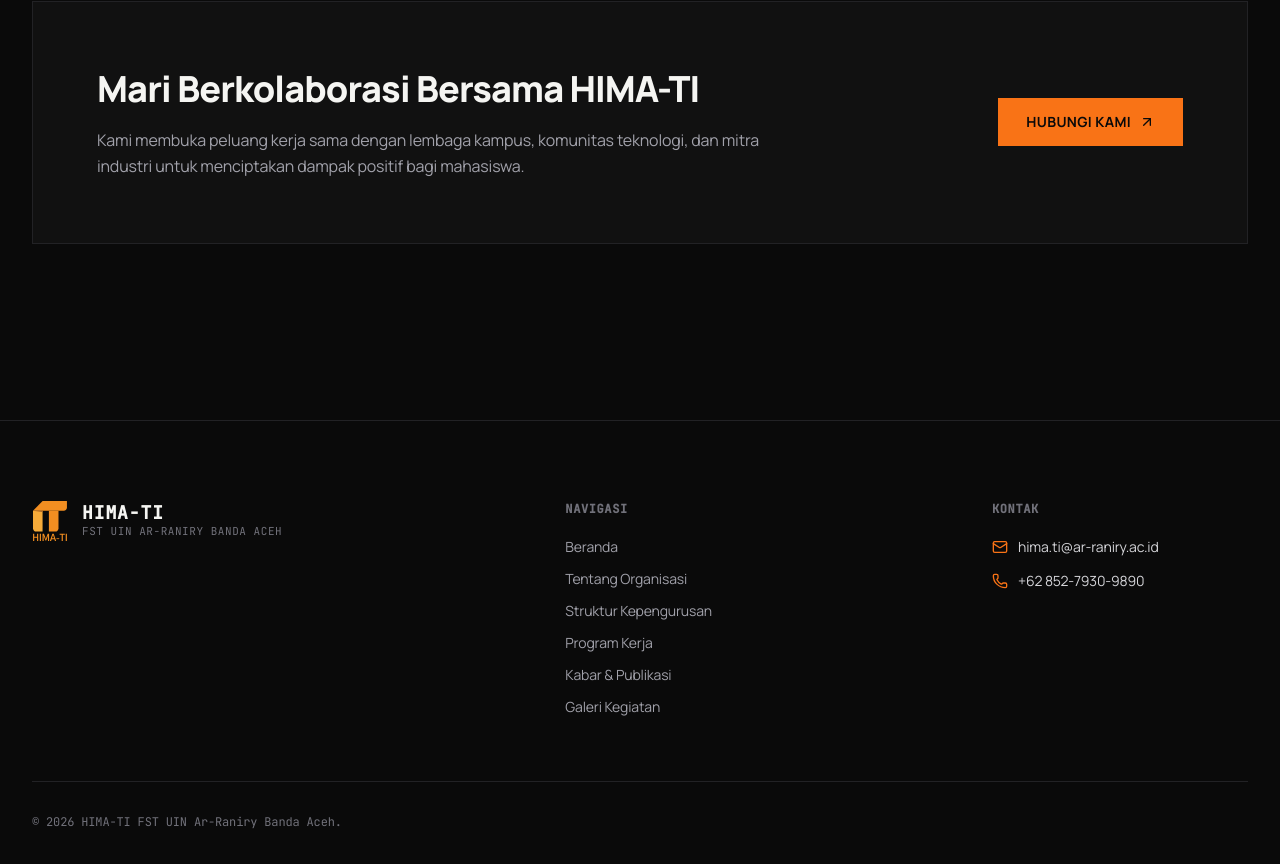
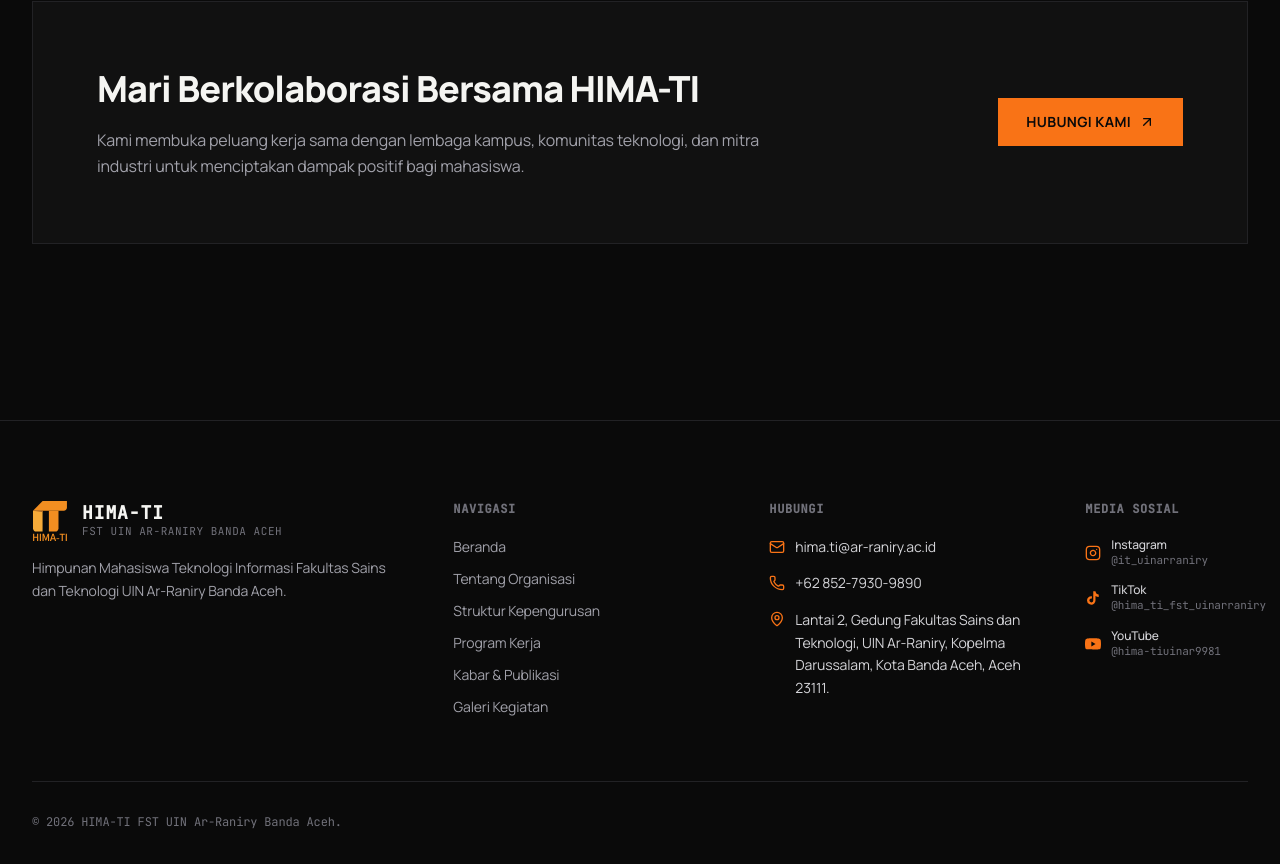
Before and after one commit to dimasrwan/WEBSITE-HIMA-TI, a Next.js app: page / in a window 1280 px wide. Shown: the part 3754-4618 px from the top of the page. Built offline with nearby package versions, Linux system fonts and the light colour scheme.

Commit message:
refactor: update footer with 4-column layout, location maps link, and social media channels

```diff
--- a/src/components/layout/Footer.tsx
+++ b/src/components/layout/Footer.tsx
@@ -1,7 +1,7 @@
 import React from "react";
 import Link from "next/link";
 import Image from "next/image";
-import { Mail, Phone } from "lucide-react";
+import { Mail, Phone, MapPin } from "lucide-react";
 import Container from "@/components/ui/Container";
 import { ORG_INFO } from "@/data";
 
@@ -14,14 +14,81 @@ const NAV_ITEMS = [
   { name: "Galeri Kegiatan", href: "/galeri" },
 ];
 
+function InstagramIcon({ className }: { className?: string }) {
+  return (
+    <svg
+      viewBox="0 0 24 24"
+      fill="none"
+      stroke="currentColor"
+      strokeWidth="2"
+      strokeLinecap="round"
+      strokeLinejoin="round"
+      className={className}
+      aria-hidden="true"
+    >
+      <rect width="20" height="20" x="2" y="2" rx="5" ry="5" />
+      <path d="M16 11.37A4 4 0 1 1 12.63 8 4 4 0 0 1 16 11.37z" />
+      <line x1="17.5" x2="17.51" y1="6.5" y2="6.5" />
+    </svg>
+  );
+}
+
+function TikTokIcon({ className }: { className?: string }) {
+  return (
+    <svg
+      viewBox="0 0 24 24"
+      fill="currentColor"
+      className={className}
+      aria-hidden="true"
+    >
+      <path d="M19.59 6.69a4.83 4.83 0 0 1-3.77-4.25V2h-3.45v13.67a2.89 2.89 0 0 1-5.2 1.74 2.89 2.89 0 0 1 2.31-4.64c.298-.002.595.042.88.13V9.4a6.33 6.33 0 0 0-1-.08A6.34 6.34 0 0 0 3 15.66a6.34 6.34 0 0 0 10.83 4.47 6.27 6.27 0 0 0 1.91-4.47V8.85a8.28 8.28 0 0 0 4.85 1.57v-3.73Z" />
+    </svg>
+  );
+}
+
+function YoutubeIcon({ className }: { className?: string }) {
+  return (
+    <svg
+      viewBox="0 0 24 24"
+      fill="currentColor"
+      className={className}
+      aria-hidden="true"
+    >
+      <path d="M23.498 6.186a3.016 3.016 0 0 0-2.122-2.136C19.505 3.5 12 3.5 12 3.5s-7.505 0-9.377.55a3.016 3.016 0 0 0-2.122 2.136C0 8.07 0 12 0 12s0 3.93.502 5.814a3.016 3.016 0 0 0 2.122 2.136c1.871.55 9.376.55 9.376.55s7.505 0 9.377-.55a3.015 3.015 0 0 0 2.122-2.136C24 15.93 24 12 24 12s0-3.93-.502-5.814zM9.545 15.568V8.432L15.818 12l-6.273 3.568z" />
+    </svg>
+  );
+}
+
+const SOCIAL_ITEMS = [
+  {
+    name: "Instagram",
+    username: "@it_uinarraniry",
+    href: "https://www.instagram.com/it_uinarraniry",
+    icon: InstagramIcon,
+  },
+  {
+    name: "TikTok",
+    username: "@hima_ti_fst_uinarraniry",
+    href: "https://www.tiktok.com/@hima_ti_fst_uinarraniry",
+    icon: TikTokIcon,
+  },
+  {
+    name: "YouTube",
+    username: "@hima-tiuinar9981",
+    href: "https://youtube.com/@hima-tiuinar9981",
+    icon: YoutubeIcon,
+  },
+];
+
+
 export default function Footer() {
   return (
     <footer className="bg-[#0A0A0A] border-t border-[#222225] pt-16 sm:pt-20 pb-12 mt-20 sm:mt-24">
       <Container size="xl">
-        <div className="grid grid-cols-1 md:grid-cols-2 lg:grid-cols-12 gap-10 lg:gap-16 pb-12 sm:pb-16">
-          {/* Bagian Kiri: Identitas (5 cols) */}
-          <div className="lg:col-span-5 flex flex-col items-start">
-            <Link href="/" className="flex items-center gap-3.5 group">
+        <div className="grid grid-cols-1 md:grid-cols-2 lg:grid-cols-12 gap-10 lg:gap-12 pb-12 sm:pb-16">
+          {/* Kolom 1: Identitas HIMA-TI (4 cols) */}
+          <div className="lg:col-span-4 flex flex-col items-start">
+            <Link href="/" className="flex items-center gap-3.5 group mb-4">
               <div className="relative w-9 h-10 transition-transform duration-200 group-hover:scale-105">
                 <Image
                   src="/logo.svg"
@@ -39,12 +106,16 @@ export default function Footer() {
                 </span>
               </div>
             </Link>
+
+            <p className="text-sm text-[#A1A1AA] leading-relaxed max-w-sm font-normal">
+              Himpunan Mahasiswa Teknologi Informasi Fakultas Sains dan Teknologi UIN Ar-Raniry Banda Aceh.
+            </p>
           </div>
 
-          {/* Bagian Tengah: Menu Navigasi (4 cols) */}
-          <div className="lg:col-span-4 flex flex-col">
+          {/* Kolom 2: Navigasi (2.5 cols -> 3 cols) */}
+          <div className="lg:col-span-3 flex flex-col">
             <span className="text-xs font-mono text-[#71717A] uppercase tracking-wider block mb-5 font-semibold">
-              Navigasi
+              NAVIGASI
             </span>
             <ul className="space-y-3 text-sm">
               {NAV_ITEMS.map((item) => (
@@ -60,14 +131,15 @@ export default function Footer() {
             </ul>
           </div>
 
-          {/* Bagian Kanan: Kontak HIMA-TI (3 cols) */}
+          {/* Kolom 3: Hubungi (3 cols) */}
           <div className="lg:col-span-3 flex flex-col">
             <span className="text-xs font-mono text-[#71717A] uppercase tracking-wider block mb-5 font-semibold">
-              Kontak
+              HUBUNGI
             </span>
-            <div className="space-y-3.5 text-sm text-[#A1A1AA]">
-              <div className="flex items-center gap-2.5">
-                <Mail className="w-4 h-4 text-[#F97316] shrink-0" />
+            <div className="space-y-4 text-sm text-[#A1A1AA]">
+              {/* Email */}
+              <div className="flex items-start gap-2.5">
+                <Mail className="w-4 h-4 text-[#F97316] shrink-0 mt-0.5" />
                 <a
                   href={`mailto:${ORG_INFO.email}`}
                   className="text-[#D4D4D8] hover:text-[#F97316] transition-colors break-all"
@@ -75,8 +147,10 @@ export default function Footer() {
                   {ORG_INFO.email}
                 </a>
               </div>
-              <div className="flex items-center gap-2.5">
-                <Phone className="w-4 h-4 text-[#F97316] shrink-0" />
+
+              {/* Telepon */}
+              <div className="flex items-start gap-2.5">
+                <Phone className="w-4 h-4 text-[#F97316] shrink-0 mt-0.5" />
                 <a
                   href={`tel:${ORG_INFO.phone}`}
                   className="text-[#D4D4D8] hover:text-[#F97316] transition-colors"
@@ -84,7 +158,52 @@ export default function Footer() {
                   {ORG_INFO.phone}
                 </a>
               </div>
+
+              {/* Lokasi */}
+              <div className="flex items-start gap-2.5">
+                <MapPin className="w-4 h-4 text-[#F97316] shrink-0 mt-0.5" />
+                <a
+                  href="https://maps.google.com/?q=Fakultas+Sains+dan+Teknologi+UIN+Ar-Raniry+Banda+Aceh"
+                  target="_blank"
+                  rel="noopener noreferrer"
+                  className="text-[#D4D4D8] hover:text-[#F97316] transition-colors leading-relaxed"
+                >
+                  Lantai 2, Gedung Fakultas Sains dan Teknologi, UIN Ar-Raniry, Kopelma Darussalam, Kota Banda Aceh, Aceh 23111.
+                </a>
+              </div>
             </div>
+          </div>
+
+          {/* Kolom 4: Media Sosial (2 cols) */}
+          <div className="lg:col-span-2 flex flex-col">
+            <span className="text-xs font-mono text-[#71717A] uppercase tracking-wider block mb-5 font-semibold">
+              MEDIA SOSIAL
+            </span>
+            <ul className="space-y-3.5 text-sm">
+              {SOCIAL_ITEMS.map((item) => {
+                const IconComponent = item.icon;
+                return (
+                  <li key={item.name}>
+                    <a
+                      href={item.href}
+                      target="_blank"
+                      rel="noopener noreferrer"
+                      className="group inline-flex items-center gap-2.5 text-[#A1A1AA] hover:text-[#F97316] transition-colors"
+                    >
+                      <IconComponent className="w-4 h-4 text-[#F97316] shrink-0 transition-transform group-hover:scale-110" />
+                      <div className="flex flex-col">
+                        <span className="text-xs font-medium text-[#D4D4D8] group-hover:text-[#F97316] transition-colors">
+                          {item.name}
+                        </span>
+                        <span className="text-[11px] font-mono text-[#71717A] group-hover:text-[#F97316]/80 transition-colors">
+                          {item.username}
+                        </span>
+                      </div>
+                    </a>
+                  </li>
+                );
+              })}
+            </ul>
           </div>
         </div>
 
```
